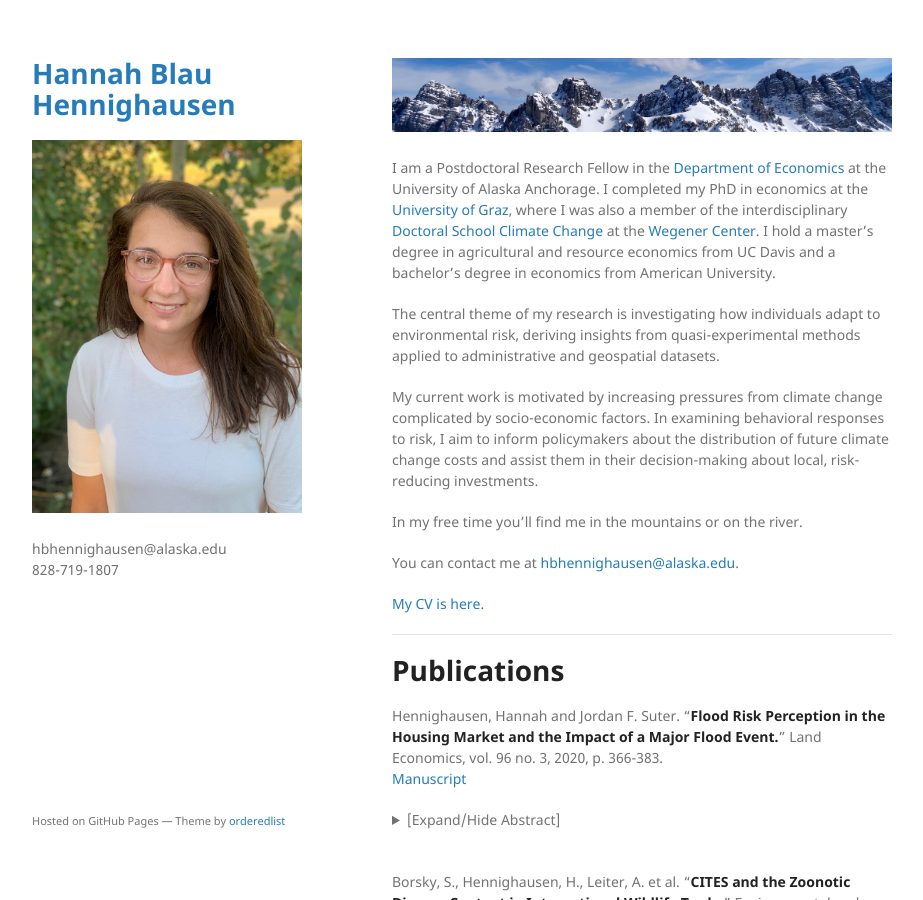
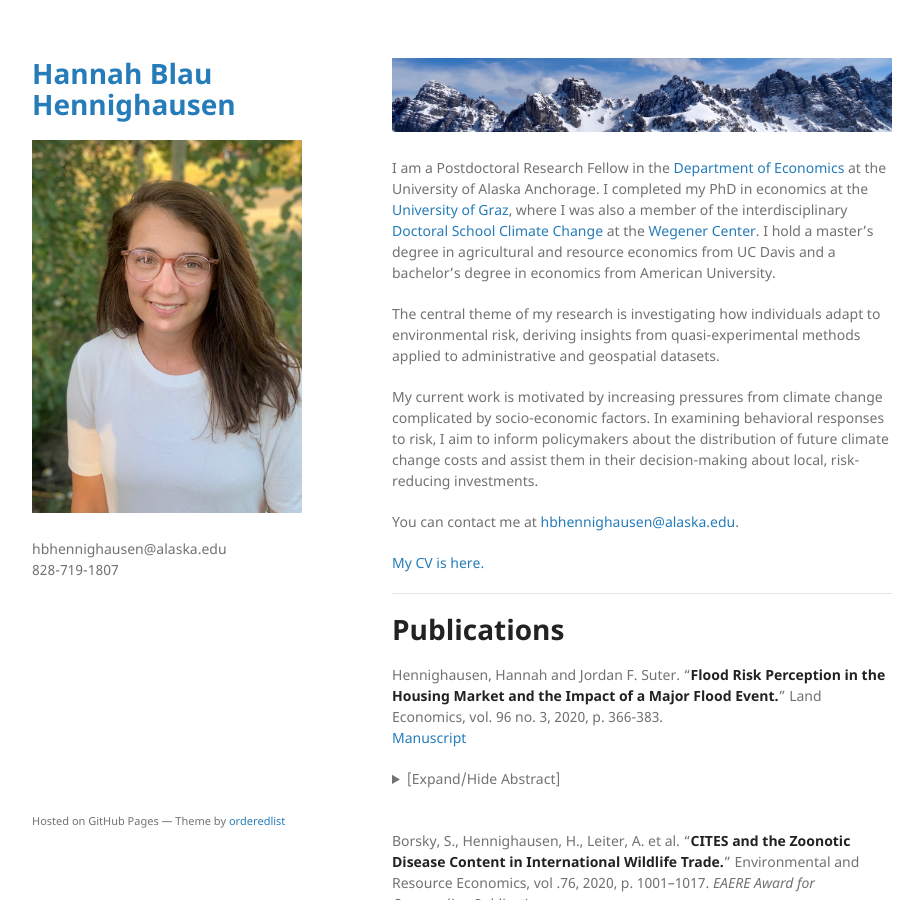
Before and after one commit to hannahhennighausen/hannahhennighausen.github.io, a Jekyll site: the page built from index.md, in a window 1280 px wide and 900 px high. Shown: the whole window, without its empty margins (178-1101 px from the left). Built offline with Jekyll 4.4.1, drawn with Linux system fonts in a browser that asks for light colours; the repository's description, which GitHub fills in, is left out.

Commit message:
Update index.md

```diff
--- a/index.md
+++ b/index.md
@@ -8,8 +8,6 @@ I am a Postdoctoral Research Fellow in the [Department of Economics](https://bus
 The central theme of my research is investigating how individuals adapt to environmental risk, deriving insights from quasi-experimental methods applied to administrative and geospatial datasets.
 
 My current work is motivated by increasing pressures from climate change complicated by socio-economic factors. In examining behavioral responses to risk, I aim to inform policymakers about the distribution of future climate change costs and assist them in their decision-making about local, risk-reducing investments.
-
-In my free time you'll find me in the mountains or on the river.
 
 You can contact me at [hbhennighausen@alaska.edu](mailto:hbhennighausen@alaska.edu).
 
```
